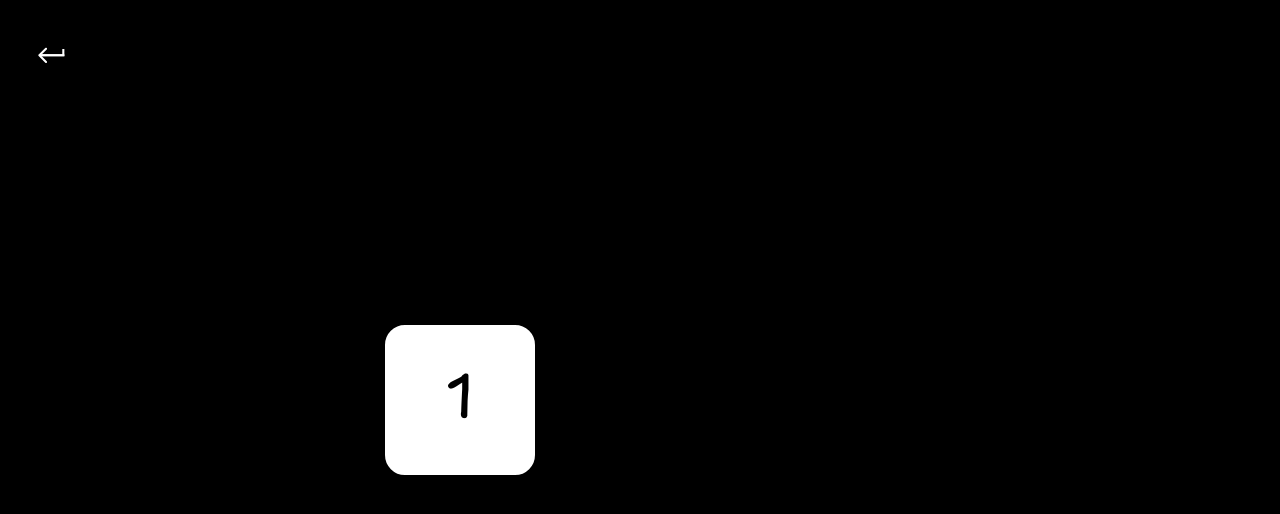
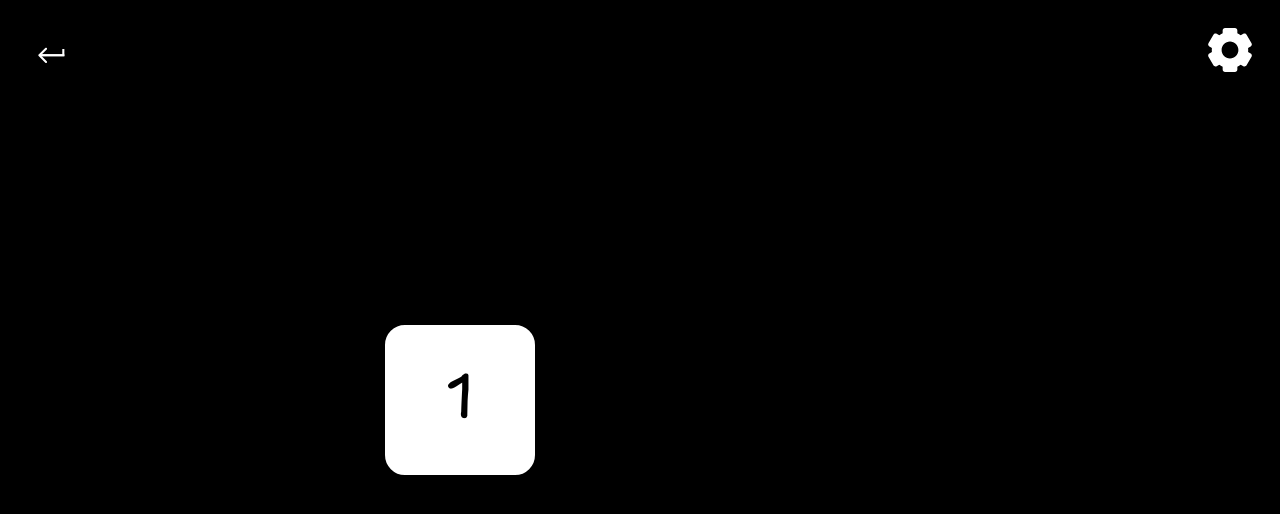
Before and after one commit to arrozet/Cuby, a React (Create React App) app in the folder web/cuby/: page /#/levels in a window 1280 px wide. Shown: the top 514 px of the page. Built offline with nearby package versions, Linux system fonts and the light colour scheme.

Commit message:
Boton de settings. Pestaña de settings (no funcional)

```diff
--- a/web/cuby/src/App.js
+++ b/web/cuby/src/App.js
@@ -3,6 +3,7 @@ import { HashRouter, Routes, Route, Navigate } from 'react-router-dom';
 import Game from './components/Game/Game';
 import StartScreen from './components/StartScreen/StartScreen';
 import LevelSelect from './components/LevelSelect/LevelSelect';
+import Settings from './components/Settings/Settings';
 import OrientationWarning from './components/common/OrientationWarning/OrientationWarning';
 import { GlobalStyle } from './global.styles';
 import { InversionProvider } from './context/InversionContext';
@@ -32,6 +33,7 @@ function App() {
             <Route path="/" element={<StartScreen />} />
             <Route path="/levels" element={<LevelSelect />} />
             <Route path="/game/:levelId" element={<Game />} />
+            <Route path="/settings" element={<Settings />} />
             <Route path="*" element={<Navigate to="/" />} />
           </Routes>
         </HashRouter>
--- a/web/cuby/src/components/LevelSelect/LevelSelect.jsx
+++ b/web/cuby/src/components/LevelSelect/LevelSelect.jsx
@@ -7,6 +7,7 @@ import {
 } from './LevelSelect.styles';
 import { useInversion } from '../../context/InversionContext';
 import BackArrow from '../common/BackArrow/BackArrow';
+import SettingsButton from '../common/SettingsButton/SettingsButton';
 
 // Importa todos los niveles disponibles
 import { level1 } from '../../levels/level1';
@@ -66,6 +67,7 @@ const LevelSelect = () => {
   return (
     <LevelSelectContainer isInverted={isInverted}>
       <BackArrow onClick={handleBackClick} />
+      <SettingsButton />
       <LevelsGrid>
         {levels.map(level => (
           <LevelCard
--- /dev/null
+++ b/web/cuby/src/components/Settings/Settings.jsx
@@ -0,0 +1,33 @@
+import React from 'react';
+import { useNavigate } from 'react-router-dom';
+import { SettingsContainer, SettingsContent, Title, Message } from './Settings.styles';
+import { useInversion } from '../../context/InversionContext';
+import BackArrow from '../common/BackArrow/BackArrow';
+
+/**
+ * Componente Settings - Pantalla de configuración del juego
+ *
+ * Por ahora solo muestra un mensaje de "POR IMPLEMENTAR"
+ *
+ * @component
+ */
+const Settings = () => {
+  const navigate = useNavigate();
+  const { isInverted } = useInversion();
+
+  const handleBack = () => {
+    navigate('/levels');
+  };
+
+  return (
+    <SettingsContainer isInverted={isInverted}>
+      <BackArrow onClick={handleBack} />
+      <SettingsContent>
+        <Title isInverted={isInverted}>Configuración</Title>
+        <Message isInverted={isInverted}>POR IMPLEMENTAR</Message>
+      </SettingsContent>
+    </SettingsContainer>
+  );
+};
+
+export default Settings;
--- /dev/null
+++ b/web/cuby/src/components/Settings/Settings.styles.js
@@ -0,0 +1,56 @@
+import styled from 'styled-components';
+import { getInactiveColor, getActiveColor } from '../../utils/colors';
+
+export const SettingsContainer = styled.div`
+  width: 100vw;
+  height: 100vh;
+  display: flex;
+  flex-direction: column;
+  justify-content: center;
+  align-items: center;
+  background-color: ${props => getInactiveColor(props.isInverted)};
+  font-family: 'Excalifont';
+  -webkit-font-smoothing: antialiased;
+  -moz-osx-font-smoothing: grayscale;
+  transition: background-color 0.3s ease;
+  position: relative;
+`;
+
+export const SettingsContent = styled.div`
+  display: flex;
+  flex-direction: column;
+  align-items: center;
+  justify-content: center;
+  padding: 40px;
+  border-radius: 20px;
+  background-color: rgba(0, 0, 0, 0.1);
+  max-width: 600px;
+`;
+
+export const Title = styled.h1`
+  font-size: 48px;
+  margin-bottom: 40px;
+  color: ${props => getActiveColor(props.isInverted)};
+`;
+
+export const Message = styled.div`
+  font-size: 32px;
+  color: ${props => getActiveColor(props.isInverted)};
+  text-align: center;
+  padding: 20px;
+`;
+
+export const BackButton = styled.button`
+  position: absolute;
+  top: 20px;
+  left: 20px;
+  background: none;
+  border: none;
+  font-size: 24px;
+  color: ${props => getActiveColor(props.isInverted)};
+  cursor: pointer;
+
+  &:hover {
+    opacity: 0.8;
+  }
+`;
--- a/web/cuby/src/components/common/BackArrow/BackArrow.styles.js
+++ b/web/cuby/src/components/common/BackArrow/BackArrow.styles.js
@@ -1,5 +1,4 @@
 import styled from 'styled-components';
-import { getActiveColor, getInactiveColor } from '../../../utils/colors';
 
 export const BackArrowContainer = styled.div`
   position: absolute;
--- /dev/null
+++ b/web/cuby/src/components/common/SettingsButton/SettingsButton.jsx
@@ -0,0 +1,50 @@
+import React from 'react';
+import { useNavigate } from 'react-router-dom';
+import { SettingsButtonContainer } from './SettingsButton.styles';
+import { useInversion } from '../../../context/InversionContext';
+import { getActiveColor } from '../../../utils/colors';
+
+/**
+ * Componente SettingsButton - Botón de configuración con forma de engranaje
+ *
+ * Componente común que renderiza un botón de configuración con animación de giro en hover.
+ * Al hacer clic, navega a la pantalla de configuración.
+ *
+ * @component
+ * @param {Object} props - Propiedades del componente
+ */
+const SettingsButton = () => {
+  const navigate = useNavigate();
+  const { isInverted } = useInversion();
+  const gearColor = getActiveColor(isInverted);
+
+  const handleClick = () => {
+    navigate('/settings');
+  };
+
+  return (
+    <SettingsButtonContainer onClick={handleClick} isInverted={isInverted}>
+      <svg width="32" height="32" viewBox="0 0 291.957 291.957" xmlns="http://www.w3.org/2000/svg" className="gear-icon">
+        {/* Engranaje exterior */}
+        <path
+          fill={gearColor}
+          d="M283.07,168.875l-17.106-9.876c0.461-4.279,0.704-8.622,0.704-13.02s-0.243-8.742-0.704-13.021l17.106-9.876
+          c3.655-2.11,6.27-5.519,7.363-9.598c1.092-4.078,0.531-8.338-1.58-11.994l-32.908-57.001c-2.816-4.878-8.067-7.907-13.705-7.907
+          c-2.759,0-5.485,0.734-7.887,2.12l-17.155,9.905c-6.973-5.114-14.51-9.497-22.503-13.037V15.807C194.695,7.091,187.604,0,178.889,0
+          h-65.82c-8.716,0-15.807,7.091-15.807,15.807V35.57c-7.993,3.54-15.531,7.924-22.503,13.038l-17.155-9.904
+          c-2.401-1.387-5.128-2.121-7.887-2.121c-5.638,0-10.889,3.029-13.705,7.907L3.103,101.49c-2.111,3.655-2.672,7.916-1.58,11.994
+          c1.094,4.079,3.708,7.487,7.363,9.598l17.106,9.876c-0.461,4.279-0.704,8.622-0.704,13.021s0.243,8.742,0.704,13.02l-17.106,9.876
+          c-3.655,2.11-6.269,5.518-7.363,9.598c-1.092,4.078-0.531,8.339,1.58,11.994l32.908,57.001c2.816,4.878,8.067,7.907,13.705,7.907
+          c2.759,0,5.485-0.733,7.887-2.12l17.155-9.905c6.973,5.114,14.51,9.497,22.503,13.037v19.764c0,4.222,1.644,8.19,4.631,11.176
+          c2.985,2.985,6.955,4.63,11.176,4.63h65.82c8.715,0,15.807-7.09,15.807-15.806v-19.764c7.992-3.541,15.53-7.923,22.502-13.037
+          l17.156,9.904c2.401,1.387,5.128,2.12,7.887,2.12c5.638,0,10.889-3.029,13.705-7.907l32.908-57.001
+          c2.111-3.655,2.672-7.916,1.58-11.994C289.34,174.393,286.726,170.985,283.07,168.875z M145.979,201.668
+
+        c-30.756,0-55.689-24.934-55.689-55.689s24.934-55.689,55.689-55.689s55.689,24.934,55.689,55.689S176.734,201.668,145.979,201.668z"
+        />
+      </svg>
+    </SettingsButtonContainer>
+  );
+};
+
+export default SettingsButton;
--- /dev/null
+++ b/web/cuby/src/components/common/SettingsButton/SettingsButton.styles.js
@@ -0,0 +1,37 @@
+import styled, { keyframes } from 'styled-components';
+
+// Keyframe para la animación de giro
+const rotate = keyframes`
+  from {
+    transform: rotate(0deg);
+  }
+  to {
+    transform: rotate(360deg);
+  }
+`;
+
+export const SettingsButtonContainer = styled.div`
+  position: absolute;
+  top: 20px;
+  right: 20px;
+  width: 60px;
+  height: 60px;
+  display: flex;
+  justify-content: center;
+  align-items: center;
+  cursor: pointer;
+  z-index: 100;
+  border-radius: 50%;
+  padding: 8px;
+  transition: background-color 0.3s ease;
+
+  .gear-icon {
+    width: 100%;
+    height: 100%;
+    transition: all 0.3s ease;
+  }
+
+  &:hover .gear-icon {
+    animation: ${rotate} 3s linear infinite;
+  }
+`;
```
